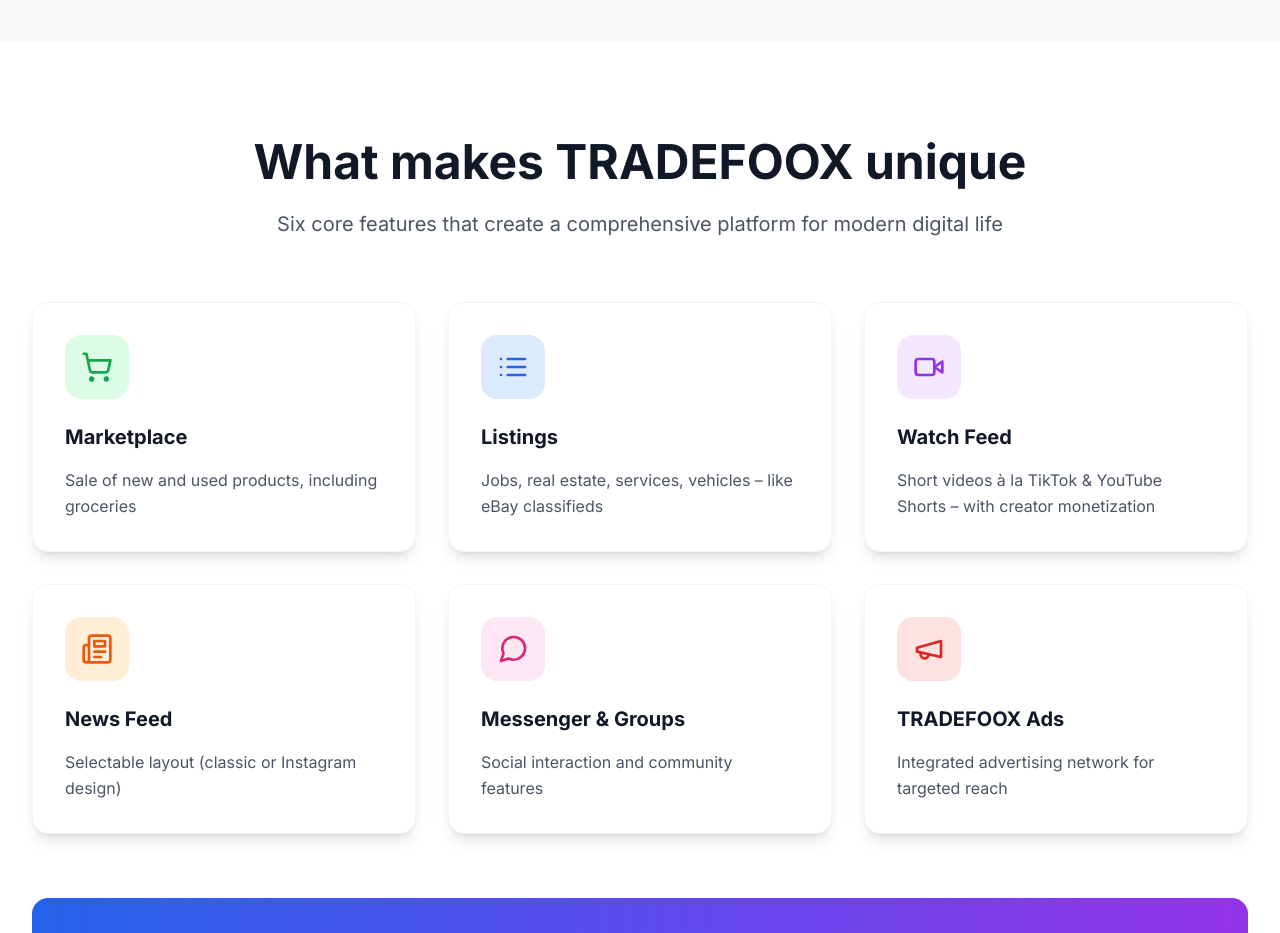
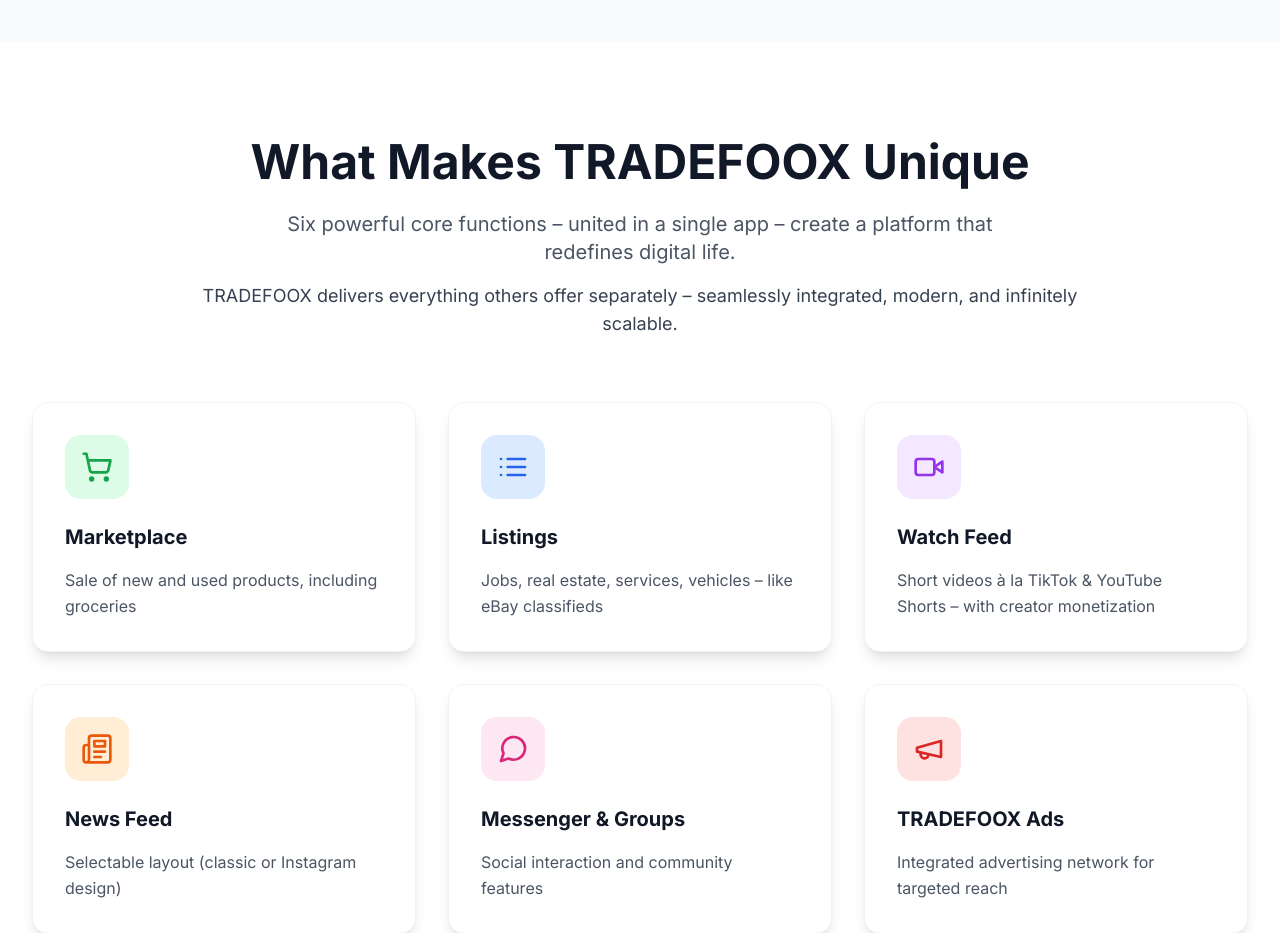
Before and after one commit to TirkarParth/investor, a React (Create React App) app: page / in a window 1280 px wide. Shown: the part 1580-2513 px from the top of the page. Built offline with nearby package versions, Linux system fonts and the light colour scheme.

Commit message:
Was macht TRADEFOOX einzigartig

```diff
--- a/src/components/Features.tsx
+++ b/src/components/Features.tsx
@@ -57,8 +57,11 @@
           <h2 className="text-4xl md:text-5xl font-bold text-gray-900 mb-6">
             {t('features.title')}
           </h2>
-          <p className="text-xl text-gray-600 max-w-3xl mx-auto">
+          <p className="text-xl text-gray-600 max-w-3xl mx-auto mb-4">
             {t('features.subtitle')}
+          </p>
+          <p className="text-lg text-gray-700 max-w-4xl mx-auto">
+            {t('features.description')}
           </p>
         </div>
 
--- a/src/i18n/locales/de.json
+++ b/src/i18n/locales/de.json
@@ -36,7 +36,8 @@
   },
   "features": {
     "title": "Was macht TRADEFOOX einzigartig",
-    "subtitle": "Sechs Kernfunktionen, die eine umfassende Plattform für modernes digitales Leben schaffen",
+    "subtitle": "Sechs kraftvolle Kernfunktionen – vereint in einer einzigen App – erschaffen eine Plattform, die das digitale Leben neu definiert.",
+    "description": "TRADEFOOX bündelt alles, was andere nur einzeln anbieten – nahtlos integriert, modern und grenzenlos skalierbar.",
     "items": {
       "marketplace": {
         "title": "Marktplatz",
--- a/src/i18n/locales/en.json
+++ b/src/i18n/locales/en.json
@@ -35,8 +35,9 @@
     }
   },
   "features": {
-    "title": "What makes TRADEFOOX unique",
-    "subtitle": "Six core features that create a comprehensive platform for modern digital life",
+    "title": "What Makes TRADEFOOX Unique",
+    "subtitle": "Six powerful core functions – united in a single app – create a platform that redefines digital life.",
+    "description": "TRADEFOOX delivers everything others offer separately – seamlessly integrated, modern, and infinitely scalable.",
     "items": {
       "marketplace": {
         "title": "Marketplace",
```
